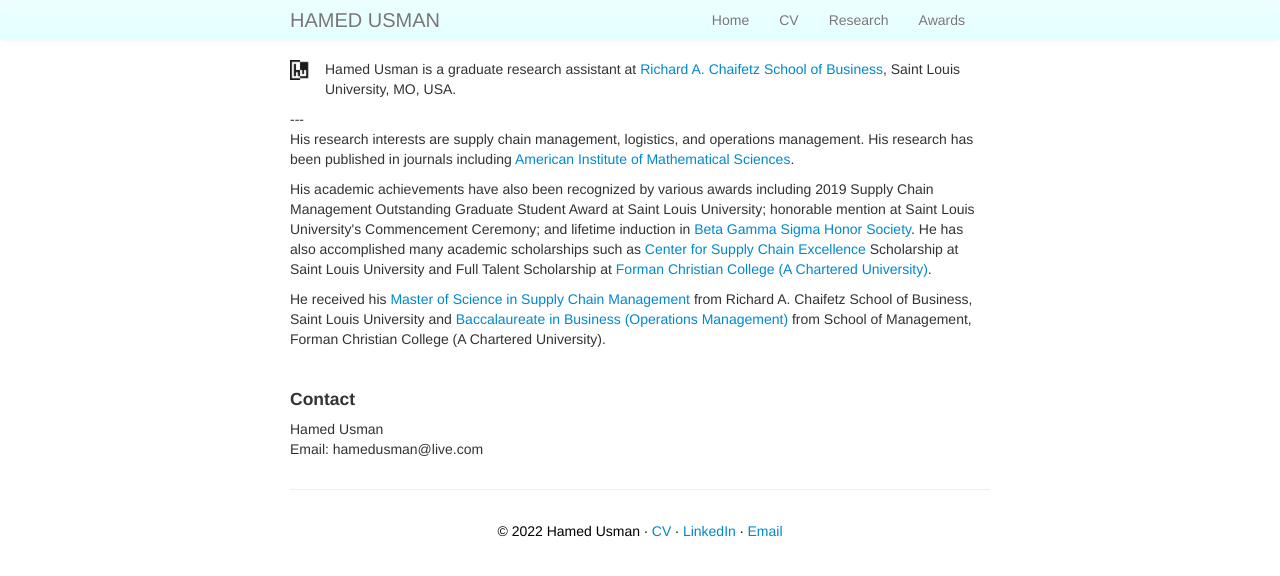
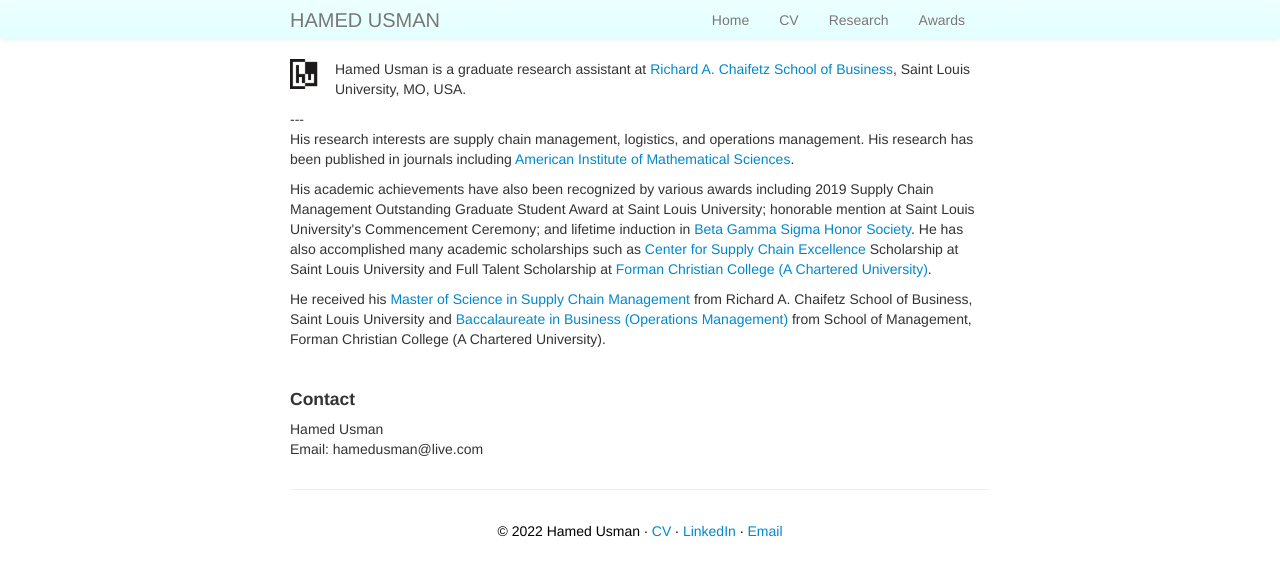
Before and after one commit to hamedusman/hamedusman.github.io, a Jekyll site: the page built from index.md, in a window 1280 px wide. Shown: the top 576 px of the page. Built offline with Jekyll 4.4.1, drawn with Linux system fonts in a browser that asks for light colours.

Commit message:
Update my_custom_css.css

```diff
--- a/assets/themes/twitter/css/my_custom_css.css
+++ b/assets/themes/twitter/css/my_custom_css.css
@@ -30,11 +30,10 @@
 }
 
 #hu  {
- width: 20px;
- height: 20px;
+ width: 30px;
+ height: 30px;
  float: left;
  margin: 0 15px 0 0;
- padding-bottom: 10px;
 }
 
 a:hover img {
```
